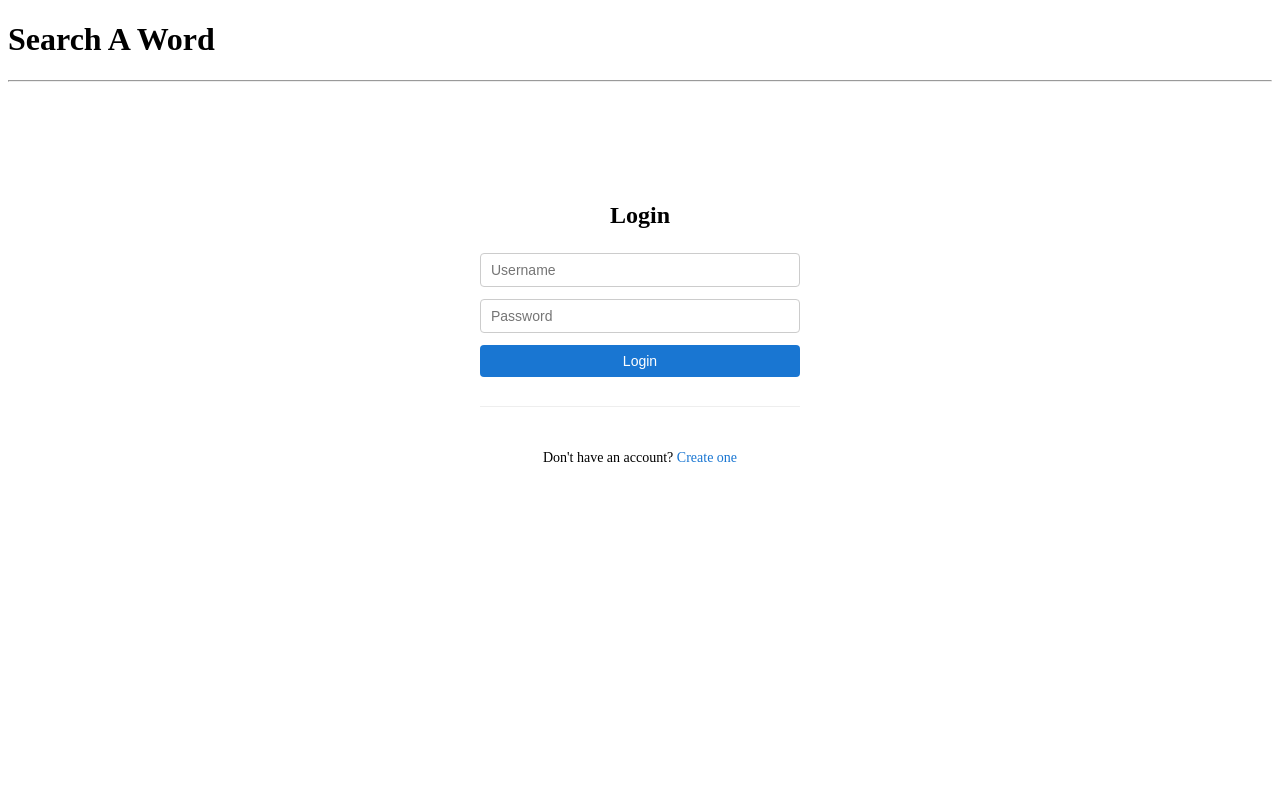
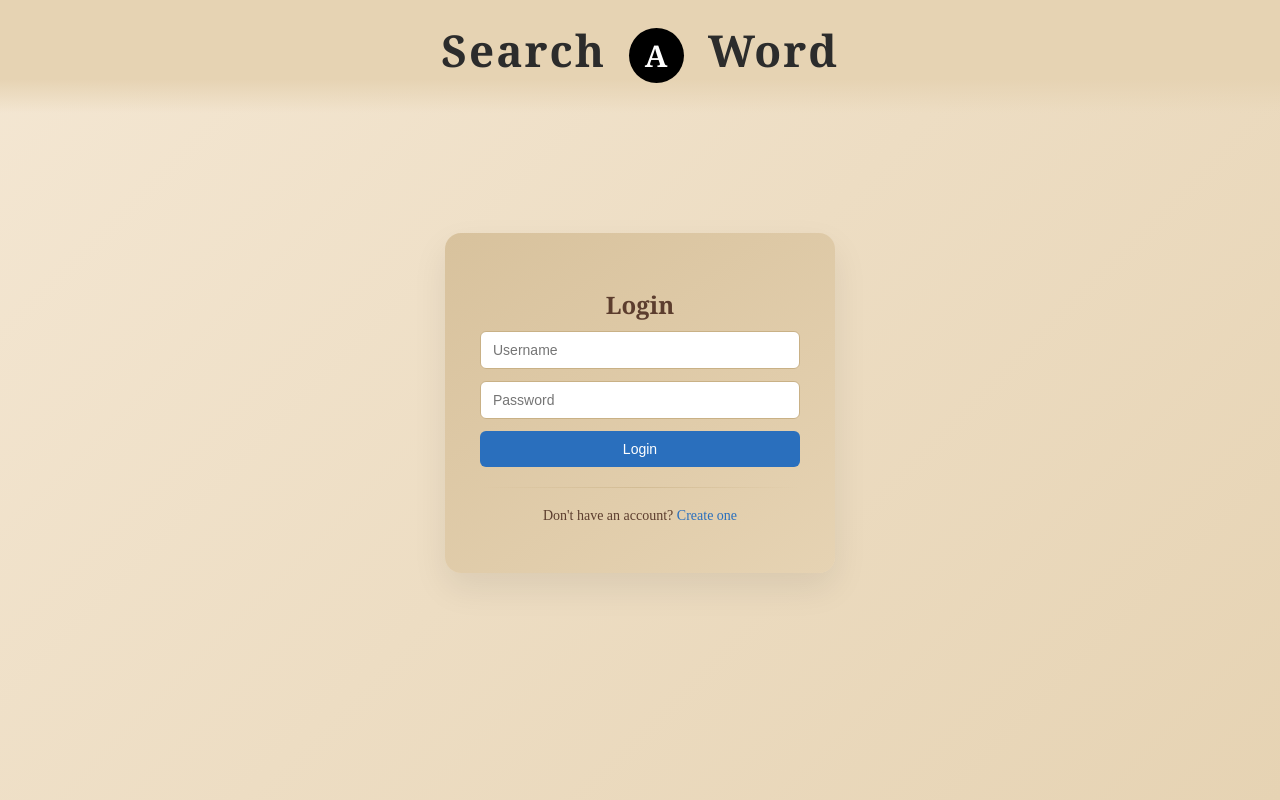
Before and after one commit to VenkataRamKumar368/searchaword-ui, an Angular app: page /login in a window 1280 px wide. Built offline with nearby package versions, Linux system fonts and the light colour scheme.

Commit message:
UI enhancement: Updated header styling, login page theme, background gradient, and smooth blending effects

```diff
--- a/src/app/app.css
+++ b/src/app/app.css
@@ -0,0 +1,70 @@
+/* ========================= */
+/* Title Bar Background */
+/* ========================= */
+.title-bar {
+  background: linear-gradient(to bottom, #e6d3b3 70%, rgba(230, 211, 179, 0));
+  padding: 20px 0 30px 0;
+  border-bottom: none;
+  box-shadow: none;
+  position: sticky;
+  top: 0;
+  z-index: 1000;
+}
+
+/* ========================= */
+/* Title Styling */
+/* ========================= */
+.app-title {
+  text-align: center;
+  font-size: 44px;
+  font-weight: bold;
+  margin: 0;
+  color: #2c2c2c;
+  letter-spacing: 2px;
+  font-family: 'Georgia', serif;
+  transition: transform 0.3s ease;
+}
+
+/* ========================= */
+/* Circular A Styling */
+/* ========================= */
+.circle-a {
+  display: inline-flex;
+  justify-content: center;
+  align-items: center;
+  width: 55px;
+  height: 55px;
+  background-color: black;
+  color: white;
+  border-radius: 50%;
+  font-size: 30px;
+  font-weight: bold;
+  margin: 0 10px;
+  transition: all 0.3s ease;
+}
+
+/* Glow effect on hover */
+.circle-a:hover {
+  background-color: #000;
+  box-shadow: 0 0 15px rgba(0,0,0,0.6);
+  transform: scale(1.1);
+}
+
+/* Title hover subtle effect */
+.app-title:hover {
+  transform: scale(1.02);
+}
+
+/* ========================= */
+/* Animation */
+/* ========================= */
+@keyframes fadeInDown {
+  from {
+    opacity: 0;
+    transform: translateY(-30px);
+  }
+  to {
+    opacity: 1;
+    transform: translateY(0);
+  }
+}
--- a/src/app/app.html
+++ b/src/app/app.html
@@ -1,4 +1,10 @@
-<h1>Search A Word</h1>
-<hr>
+<div class="title-bar">
+  <h1 class="app-title">
+    Search
+    <span class="circle-a">A</span>
+    Word
+  </h1>
+</div>
+
 <router-outlet></router-outlet>
 <app-toast></app-toast>
--- a/src/app/features/auth/login/login.css
+++ b/src/app/features/auth/login/login.css
@@ -1,49 +1,91 @@
+/* ========================= */
+/* Page Background */
+/* ========================= */
+body {
+  background: linear-gradient(135deg, #f4e7d3, #e6d3b3);
+  min-height: 100vh;
+}
+
+/* ========================= */
+/* Login Container (Card) */
+/* ========================= */
 .login-container {
   width: 320px;
-  margin: 100px auto;
+  margin: 120px auto;
   display: flex;
   flex-direction: column;
   gap: 14px;
+
+  /* Soft gradient background instead of solid */
+  background: linear-gradient(145deg, #d8c29d, #e6d3b3);
+
+  padding: 35px;
+  border-radius: 16px;
+
+  /* Soft floating shadow */
+  box-shadow: 0 15px 35px rgba(0, 0, 0, 0.08);
+
+  /* Smooth blend with background */
+  backdrop-filter: blur(2px);
+
+  /* Subtle entrance animation */
+  animation: fadeIn 0.8s ease-in-out;
 }
 
+/* ========================= */
+/* Title */
+/* ========================= */
 .login-container h2 {
   text-align: center;
   margin-bottom: 10px;
   font-weight: 600;
+  color: #5c3d2e;
+  font-family: 'Georgia', serif;
 }
 
+/* ========================= */
+/* Form Layout */
+/* ========================= */
 form {
   display: flex;
   flex-direction: column;
   gap: 12px;
 }
 
+/* ========================= */
+/* Inputs */
+/* ========================= */
 input {
-  padding: 8px 10px;
+  padding: 10px 12px;
   font-size: 14px;
-  border: 1px solid #ccc;
-  border-radius: 4px;
-  transition: border-color 0.2s ease;
+  border: 1px solid #c9b186;
+  border-radius: 6px;
+  transition: all 0.2s ease;
+  background-color: #fff;
 }
 
 input:focus {
   outline: none;
-  border-color: #1976d2;
+  border-color: #8b6f47;
+  box-shadow: 0 0 5px rgba(139,111,71,0.3);
 }
 
+/* ========================= */
+/* Button */
+/* ========================= */
 button {
-  padding: 8px;
+  padding: 10px;
   cursor: pointer;
   font-size: 14px;
   border: none;
-  border-radius: 4px;
-  background-color: #1976d2;
+  border-radius: 6px;
+  background-color: #2a6fbd;
   color: white;
-  transition: opacity 0.2s ease;
+  transition: 0.3s;
 }
 
 button:hover:not(:disabled) {
-  opacity: 0.9;
+  background-color: #1e5aa5;
 }
 
 button:disabled {
@@ -51,27 +93,37 @@ button:disabled {
   cursor: not-allowed;
 }
 
+/* ========================= */
+/* Error Message */
+/* ========================= */
 .error {
-  color: red;
+  color: #b30000;
   text-align: center;
   font-size: 14px;
 }
 
-/* Divider line */
+/* ========================= */
+/* Divider */
+/* ========================= */
 hr {
-  margin: 15px 0;
+  margin: 20px 0;
   border: none;
-  border-top: 1px solid #eee;
+  height: 1px;
+  background: linear-gradient(to right, transparent, #c9b186, transparent);
+  opacity: 0.6;
 }
 
-/* Register link styling */
+/* ========================= */
+/* Register Link */
+/* ========================= */
 .register-link {
   text-align: center;
   font-size: 14px;
+  color: #5c3d2e;
 }
 
 .register-link a {
-  color: #1976d2;
+  color: #2a6fbd;
   text-decoration: none;
   font-weight: 500;
 }
@@ -79,3 +131,17 @@ hr {
 .register-link a:hover {
   text-decoration: underline;
 }
+
+/* ========================= */
+/* Animation */
+/* ========================= */
+@keyframes fadeIn {
+  from {
+    opacity: 0;
+    transform: translateY(30px);
+  }
+  to {
+    opacity: 1;
+    transform: translateY(0);
+  }
+}
--- a/src/app/features/auth/login/login.html
+++ b/src/app/features/auth/login/login.html
@@ -1,7 +1,8 @@
 <div class="login-container">
-  <h2>Login</h2>
+  <div class="login-card">
+    <h2 class="login-title">Login</h2>
 
-  <form (ngSubmit)="onLogin()">
+    <form (ngSubmit)="onLogin()" class="login-form">
       <input
         type="text"
         placeholder="Username"
@@ -35,3 +36,4 @@
       <a routerLink="/register">Create one</a>
     </p>
   </div>
+</div>
--- a/src/styles.css
+++ b/src/styles.css
@@ -1 +1,6 @@
 /* You can add global styles to this file, and also import other style files */
+body {
+  background: linear-gradient(135deg, #f4e7d3, #e6d3b3);
+  min-height: 100vh;
+  margin: 0;
+}
```
Lines whose indentation alone changed are shown as unchanged.
